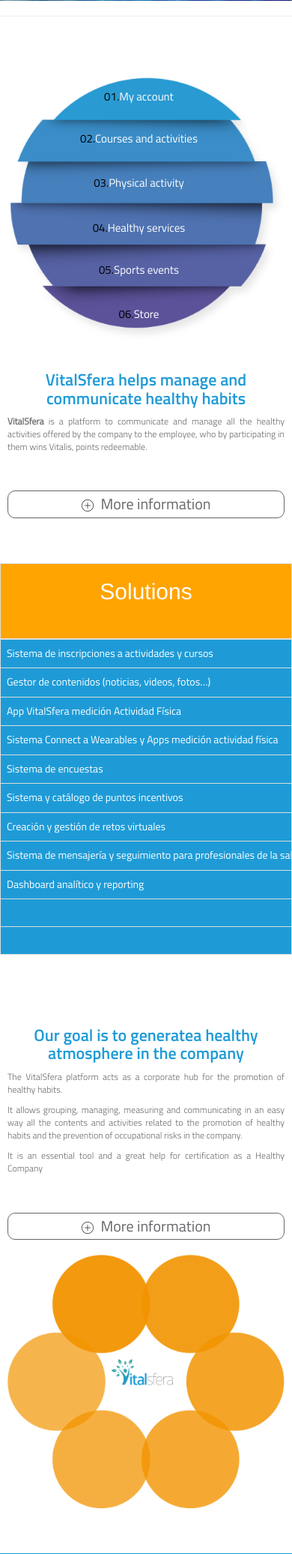
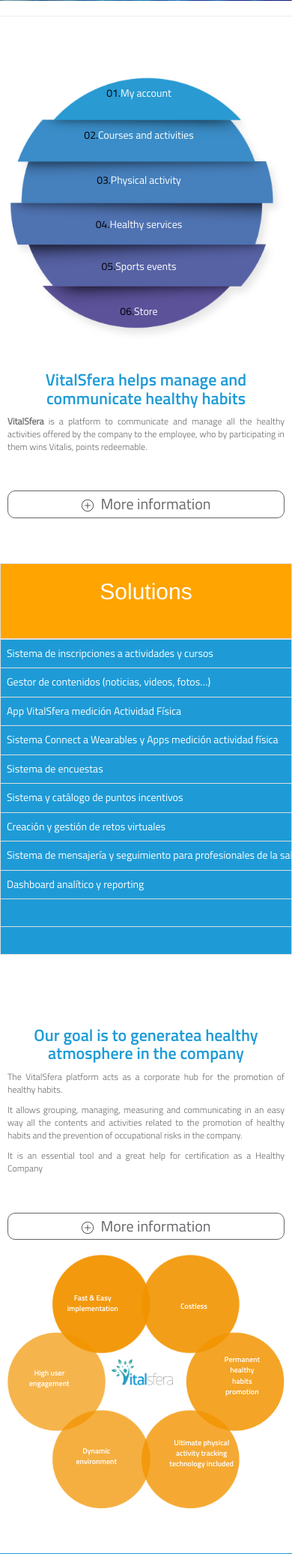
Before and after one commit to eteks/talfer, a Django app: page / in a window 390 px wide; the page is wider, and only the part inside the window is pictured. Shown: the part 435-2507 px from the top of that part at 75% size. Run offline with Django 3.2, Linux system fonts and the light colour scheme; some libraries are stand-ins or nearby versions.

Commit message:
updated home image

```diff
--- a/vitalsfera/master/templates/index.html
+++ b/vitalsfera/master/templates/index.html
@@ -232,6 +232,12 @@
   			</div>
   			<div class="home_block_three_inner_two">
   				<img src ="../static/img/img/ventajas.png">
+  				<p class="text_1">Fast & Easy</br> implementation</p>
+  				<p class="text_2">Costless</p>
+  				<p class="text_3">High user</br> engagement</p>
+  				<p class="text_4">Permanent </br>healthy </br>habits </br>promotion</P>
+  				<p class="text_5">Dynamic</br> environment</p>
+  				<p class="text_6">Ultimate physical </br>activity tracking</br> technology included</p>
   			</div>
   			<div class="clear_both"></div>
 
--- a/vitalsfera/static/css/style.css
+++ b/vitalsfera/static/css/style.css
@@ -263,6 +263,7 @@
 	width:50%;
 	float: left;
 	padding-right:15px;
+     font-family: titilliumweb_regular;
 }
 .home_block_one_inner_two, .home_block_three_inner_two,.home_block_four_inner_two,.home_block_five_inner_two,.home_block_six_inner_two
 {
@@ -288,6 +289,7 @@
    /* background:url('../img/img/circle_list.png') no-repeat;*/
    max-width: 470px;
    position: relative;
+   margin: 0 auto;
 }
 .home_block_one_inner_one p
 {
@@ -296,41 +298,80 @@
     text-align: center;
     color:#fff;
     margin: 0 auto;
-    padding-right: 10%;
+    padding-right: 5%;
+    font-size: 22px;
+    font-family: titilliumweb_regular;
 }
 .home_block_one_inner_one p span
 {
     color:#000;
-    font-family: titilliumweb_regular;
-}
-.home_block_one_inner_one .text_1,.home_block_one_inner_one .text_2,.home_block_one_inner_one .text_3,.home_block_one_inner_one .text_4,.home_block_one_inner_one .text_5,.home_block_one_inner_one .text_6
-{
-    font-family: titilliumweb_regular;
-    font-size: 15px;
+
 }
 .home_block_one_inner_one .text_1
 {
-    top: 7%;
+    top: 6%;
 }
 .home_block_one_inner_one .text_2
 {
-    top: 22%;
+    top: 21%;
 }
 .home_block_one_inner_one .text_3
 {
-    top: 38%;
+    top: 37%;
 }
 .home_block_one_inner_one .text_4
 {
-    top: 54%;
+    top: 53%;
 }
 .home_block_one_inner_one .text_5
 {
-    top: 69%;
+    top: 68%;
 }
 .home_block_one_inner_one .text_6
 {
-    top: 85%;
+    top: 84%;
+}
+.home_block_three_inner_two
+{
+    max-width:465px;
+    position: relative;
+}
+.home_block_three_inner_two p
+{
+    position: absolute;
+    text-align:center;
+    color:#fff;
+    font-family: titilliumweb_semibold;;
+}
+.home_block_three_inner_two .text_1
+{
+    top: 15%;
+    left: 27%;
+}
+.home_block_three_inner_two .text_2
+{
+    top: 17%;
+    right: 25%;
+}
+.home_block_three_inner_two .text_3
+{
+    top: 46%;
+left: 12%;
+}
+.home_block_three_inner_two .text_4
+{
+    top: 42%;
+    right: 7%;
+}
+.home_block_three_inner_two .text_5
+{
+    top: 77%;
+left: 29%;
+}
+.home_block_three_inner_two .text_6
+{
+        top: 75%;
+    right: 17%;
 }
 .last_child
 {
@@ -1166,6 +1207,40 @@
 	{
 		text-align: center;
 	}
+    .home_block_one_inner_one p
+    {
+        padding-right: 10%;
+        font-size: 14px;
+    }
+    .home_block_three_inner_two p
+    {
+        font-size: 10px;
+    }
+    .home_block_three_inner_two .text_1
+    {
+    top: 17%;
+    left: 23%;
+    }
+    .home_block_three_inner_two .text_2 {
+    top: 20%;
+    right: 29%;
+}
+.home_block_three_inner_two .text_3 {
+    top: 45%;
+    left: 10%;
+}
+.home_block_three_inner_two .text_4 {
+    top: 40%;
+    right: 11%;
+}
+.home_block_three_inner_two .text_5 {
+    top: 74%;
+    left: 26%;
+}
+.home_block_three_inner_two .text_6 {
+    top: 71%;
+    right: 20%;
+}
 	/*Form*/
 	.form_slider
 	{
```
